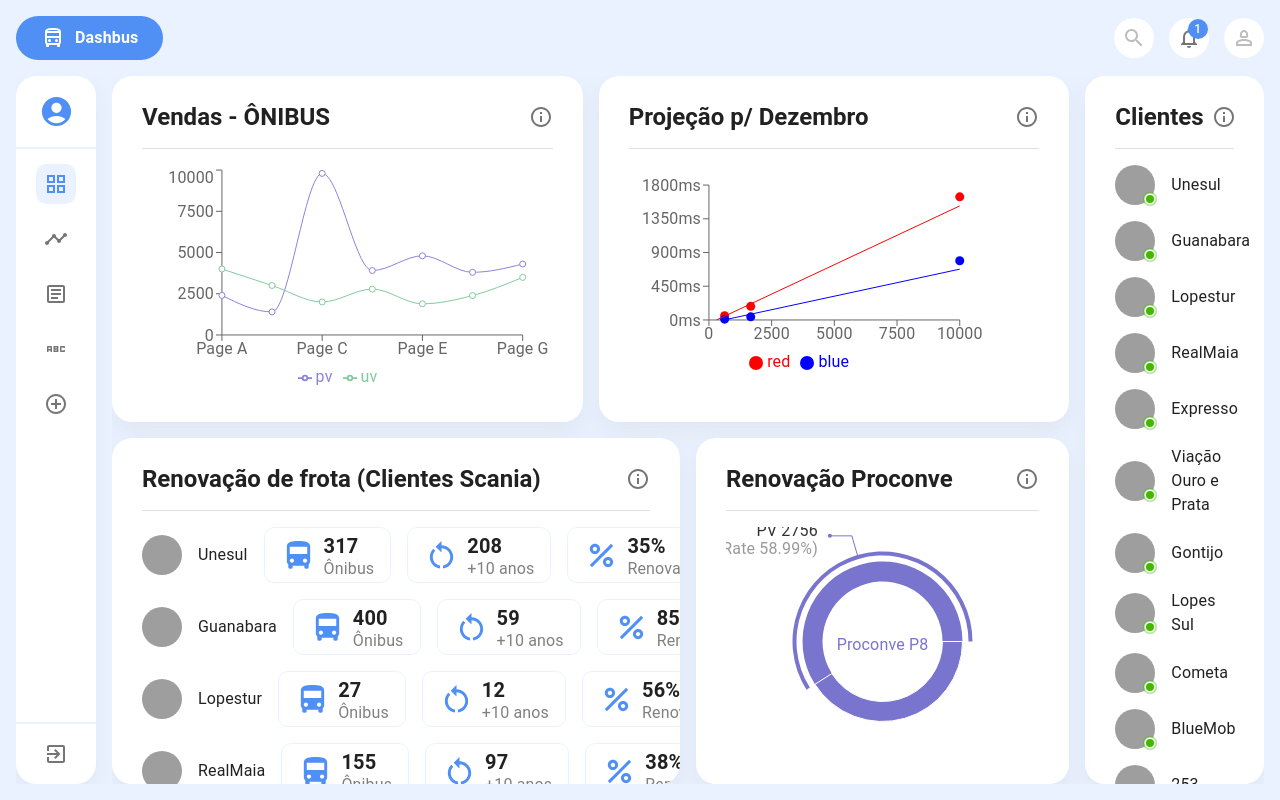
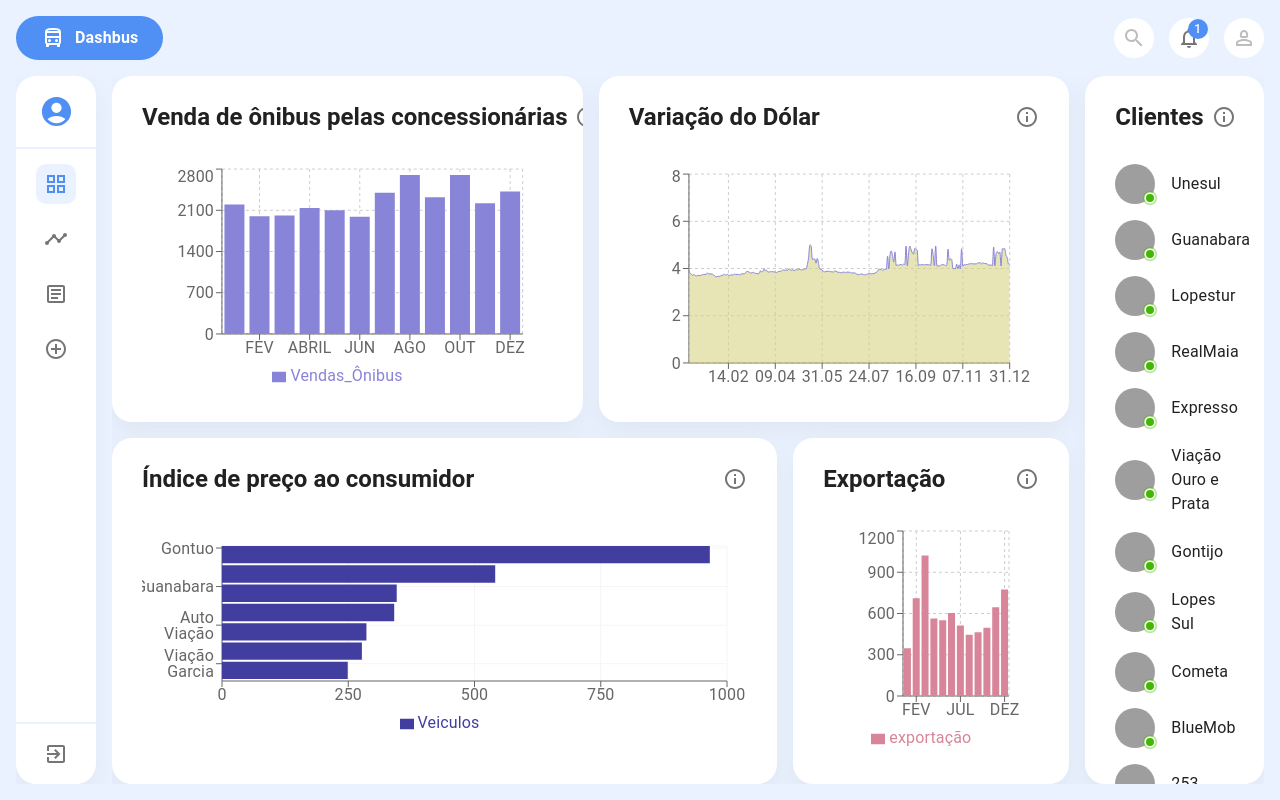
Before and after one commit to lsaque/dashbus, a React (Vite) app: page /general in a window 1280 px wide. Built offline with nearby package versions, Linux system fonts and the light colour scheme; grey boxes are pictures that could not be loaded.

Commit message:
[update] (charts): [implemented icon selector and implemented correct mock for general page]

```diff
--- a/src/common/contexts/page/Page.context.tsx
+++ b/src/common/contexts/page/Page.context.tsx
@@ -14,14 +14,18 @@ import React, {
   useEffect
 } from "react";
 import {
+  renderAllCustomersData,
   renderBusSalesChart,
   renderDefaultChart,
   renderDollarChart,
+  renderExportationChart,
   renderFleetRenewalData,
   renderMarketByCompanyChart,
   renderNumberOfPassengersChart,
   renderProconveRenovationChart,
-  renderServiceBillingChart
+  renderSalesByDealership,
+  renderServiceBillingChart,
+  renderTotalOfVehiclesByCompanyChart
 } from "../..";
 
 import sepCalendar from "../../../assets/images/sep_calendar.jpg";
@@ -42,7 +46,39 @@ export const PageContextProvider: React.FC<PropsWithChildren> = ({
       id: 0,
       name: "General",
       to: "general",
-      icon: <GridViewOutlined />
+      icon: <GridViewOutlined />,
+      charts: [
+        {
+          element: renderSalesByDealership(),
+          name: "Venda de ônibus pelas concessionárias",
+          gridArea: "a",
+          id: "drop-card-a"
+        },
+        {
+          element: renderDollarChart(),
+          name: "Variação do Dólar",
+          gridArea: "b",
+          id: "drop-card-b"
+        },
+        {
+          element: renderAllCustomersData(),
+          name: "Clientes",
+          gridArea: "c",
+          id: "drop-card-c"
+        },
+        {
+          element: renderTotalOfVehiclesByCompanyChart(),
+          name: "Índice de preço ao consumidor",
+          gridArea: "d",
+          id: "drop-card-d"
+        },
+        {
+          element: renderExportationChart(),
+          name: "Exportação",
+          gridArea: "e",
+          id: "drop-card-e"
+        }
+      ]
     },
     {
       id: 1,
@@ -188,38 +224,6 @@ export const PageContextProvider: React.FC<PropsWithChildren> = ({
           id: "drop-card-e"
         }
       ]
-    },
-    {
-      id: 3,
-      name: "Custom",
-      to: `custom/3`,
-      icon: <AbcOutlined />,
-      charts: [
-        {
-          element: null,
-          name: null,
-          gridArea: "a",
-          id: "drop-card-a"
-        },
-        {
-          element: null,
-          name: null,
-          gridArea: "b",
-          id: "drop-card-b"
-        },
-        {
-          element: null,
-          name: null,
-          gridArea: "c",
-          id: "drop-card-c"
-        },
-        {
-          element: null,
-          name: null,
-          gridArea: "d",
-          id: "drop-card-d"
-        }
-      ]
     }
   ];
 
--- a/src/common/data/mock.tsx
+++ b/src/common/data/mock.tsx
@@ -3315,3 +3315,17 @@ export const renderNumberOfPassengersChart = () => {
     </ResponsiveContainer>
   );
 };
+
+export const renderAllCustomersData = () => {
+  return (
+    <>
+      {CUSTOMERS_MOCK_LIST.map(({ name }, index) => (
+        <CustomerComponent
+          name={name}
+          img={`https://picsum.photos/200/300?random=${index}`}
+          isOnline={Boolean(Math.random())}
+        />
+      ))}
+    </>
+  );
+};
--- a/src/pages/general/General.styles.ts
+++ b/src/pages/general/General.styles.ts
@@ -18,7 +18,7 @@ export const GridLayoutStyles = styled.div`
     display: grid;
     grid-template-areas:
       "a a a a a b b b b b c c"
-      "d d d d d d e e e e c c";
+      "d d d d d d d e e e c c";
     grid-template-columns: repeat(12, 1fr);
     grid-template-rows: repeat(2, 1fr);
   }
--- a/src/pages/general/General.tsx
+++ b/src/pages/general/General.tsx
@@ -1,11 +1,12 @@
 import React, { useState } from "react";
 import {
+  DeleteOutlined,
   DirectionsBus,
   InfoOutlined,
   Percent,
   RestartAlt
 } from "@mui/icons-material";
-import { CardContent, Divider } from "@mui/material";
+import { CardContent, Divider, IconButton } from "@mui/material";
 import {
   ResponsiveContainer,
   LineChart,
@@ -28,7 +29,8 @@ import {
   CardHeaderComponent,
   CUSTOMERS_MOCK_LIST,
   renderFleetRenewalData,
-  renderProconveRenovationChart
+  renderProconveRenovationChart,
+  usePageContext
 } from "../../common";
 
 import { GeneralStyles, GridLayoutStyles } from "./General.styles";
@@ -36,165 +38,27 @@ import {
   CategoryItemComponent,
   CustomerComponent
 } from "../../common/data/components";
-
-const data1 = [
-  {
-    name: "Page A",
-    uv: 4000,
-    pv: 2400,
-    amt: 2400
-  },
-  {
-    name: "Page B",
-    uv: 3000,
-    pv: 1398,
-    amt: 2210
-  },
-  {
-    name: "Page C",
-    uv: 2000,
-    pv: 9800,
-    amt: 2290
-  },
-  {
-    name: "Page D",
-    uv: 2780,
-    pv: 3908,
-    amt: 2000
-  },
-  {
-    name: "Page E",
-    uv: 1890,
-    pv: 4800,
-    amt: 2181
-  },
-  {
-    name: "Page F",
-    uv: 2390,
-    pv: 3800,
-    amt: 2500
-  },
-  {
-    name: "Page G",
-    uv: 3490,
-    pv: 4300,
-    amt: 2100
-  }
-];
-
-const data2 = [
-  { index: 10000, red: 1643, blue: 790 },
-  { index: 1666, red: 182, blue: 42 },
-  { index: 625, red: 56, blue: 11 },
-  // Calculation of line of best fit is not included in this demo
-  { index: 300, redLine: 0 },
-  { index: 10000, redLine: 1522 },
-  { index: 600, blueLine: 0 },
-  { index: 10000, blueLine: 678 }
-];
+import { ROUTES } from "../../routes";
 
 export const GeneralPage: React.FC = () => {
+  const { pages, removePageChart } = usePageContext();
+
+  const curPage = pages.find((page) => page.to === ROUTES.GENERAL);
+  const pageId = curPage?.id || -1;
+
   return (
     <GeneralStyles>
       <GridLayoutStyles>
-        <CardComponent gridArea="a">
-          <CardHeaderComponent title="Vendas - ÔNIBUS" />
-          <Divider />
-          <CardContentComponent>
-            <ResponsiveContainer width="100%" height="100%">
-              <LineChart
-                width={500}
-                height={300}
-                data={data1}
-                margin={{
-                  top: 5,
-                  right: 30,
-                  left: 20,
-                  bottom: 5
-                }}
-              >
-                <XAxis dataKey="name" />
-                <YAxis />
-                <Tooltip />
-                <Legend />
-                <Line
-                  type="monotone"
-                  dataKey="pv"
-                  stroke="#8884d8"
-                  activeDot={{ r: 8 }}
-                />
-                <Line type="monotone" dataKey="uv" stroke="#82ca9d" />
-              </LineChart>
-            </ResponsiveContainer>
-          </CardContentComponent>
-        </CardComponent>
-        <CardComponent gridArea="b">
-          <CardHeaderComponent title="Projeção p/ Dezembro" />
-          <Divider />
-          <CardContentComponent>
-            <ResponsiveContainer width="100%" height="100%">
-              <ComposedChart
-                width={500}
-                height={400}
-                data={data2}
-                margin={{
-                  top: 20,
-                  right: 80,
-                  bottom: 20,
-                  left: 20
-                }}
-              >
-                <Tooltip />
-                <Legend />
-                <XAxis dataKey="index" type="number" />
-                <YAxis unit="ms" type="number" />
-                <Scatter name="red" dataKey="red" fill="red" />
-                <Scatter name="blue" dataKey="blue" fill="blue" />
-                <Line
-                  dataKey="blueLine"
-                  stroke="blue"
-                  dot={false}
-                  activeDot={false}
-                  legendType="none"
-                />
-                <Line
-                  dataKey="redLine"
-                  stroke="red"
-                  dot={false}
-                  activeDot={false}
-                  legendType="none"
-                />
-              </ComposedChart>
-            </ResponsiveContainer>
-          </CardContentComponent>
-        </CardComponent>
-        <CardComponent gridArea="c">
-          <CardHeaderComponent title="Clientes" />
-          <Divider />
-          <CardContentComponent>
-            {CUSTOMERS_MOCK_LIST.map(({ name }, index) => (
-              <CustomerComponent
-                name={name}
-                img={`https://picsum.photos/200/300?random=${index}`}
-                isOnline={Boolean(Math.random())}
-              />
-            ))}
-          </CardContentComponent>
-        </CardComponent>
-        <CardComponent gridArea="d">
-          <CardHeaderComponent title="Renovação de frota (Clientes Scania)" />
-          <Divider />
-          <CardContentComponent>
-            {renderFleetRenewalData()}
-          </CardContentComponent>
-        </CardComponent>
-        <CardComponent gridArea="e">
-          <CardHeaderComponent title="Renovação Proconve" />
-          <Divider />
-          <CardContentComponent>
-            {renderProconveRenovationChart()}
-          </CardContentComponent>
-        </CardComponent>
+        {curPage?.charts?.map(({ gridArea, element, name, id }) => (
+          <CardComponent key={id} gridArea={gridArea}>
+            {Boolean(element) && (
+              <>
+                <CardHeaderComponent title={name} />
+                <CardContentComponent>{element}</CardContentComponent>
+              </>
+            )}
+          </CardComponent>
+        ))}
       </GridLayoutStyles>
     </GeneralStyles>
   );
--- /dev/null
+++ b/src/pages/new/components/index.ts
@@ -0,0 +1 @@
+export * from "./selectItemIcon/SelectItemIcon";
--- /dev/null
+++ b/src/pages/new/components/selectItemIcon/SelectItemIcon.styles.ts
@@ -0,0 +1,24 @@
+import styled, { css } from "styled-components";
+import { SelectItemIconPropTypes } from "./SelectItemIcon.types";
+
+export const SelectItemIconStyles = styled.button<SelectItemIconPropTypes>`
+  width: min-content;
+  display: flex;
+  flex-direction: column;
+  justify-content: center;
+  align-items: center;
+  padding: 16px;
+  border-radius: 8px;
+  background-color: #eeeeee;
+  border: 1px solid transparent;
+  cursor: pointer;
+
+  transition: all 0.2s;
+
+  ${({ isSelected }) =>
+    isSelected &&
+    css`
+      border: 1px solid ${(props) => props.theme.palette.primary.main};
+      background-color: ${(props) => props.theme.palette.primary.light};
+    `}
+`;
--- /dev/null
+++ b/src/pages/new/components/selectItemIcon/SelectItemIcon.tsx
@@ -0,0 +1,17 @@
+import React from "react";
+import { OutlinedFlag } from "@mui/icons-material";
+
+import { SelectItemIconStyles } from "./SelectItemIcon.styles";
+import { SelectItemIconPropTypes } from "./SelectItemIcon.types";
+
+export const SelectItemIconComponent: React.FC<SelectItemIconPropTypes> = ({
+  isSelected,
+  icon,
+  ...rest
+}) => {
+  return (
+    <SelectItemIconStyles isSelected={isSelected} {...rest}>
+      {icon?.icon}
+    </SelectItemIconStyles>
+  );
+};
```
Also changed, not shown: src/pages/new/New.tsx (+22 -21 lines), src/pages/new/components/selectItemIcon/SelectItemIcon.types.ts (added, +10 -0 lines).
